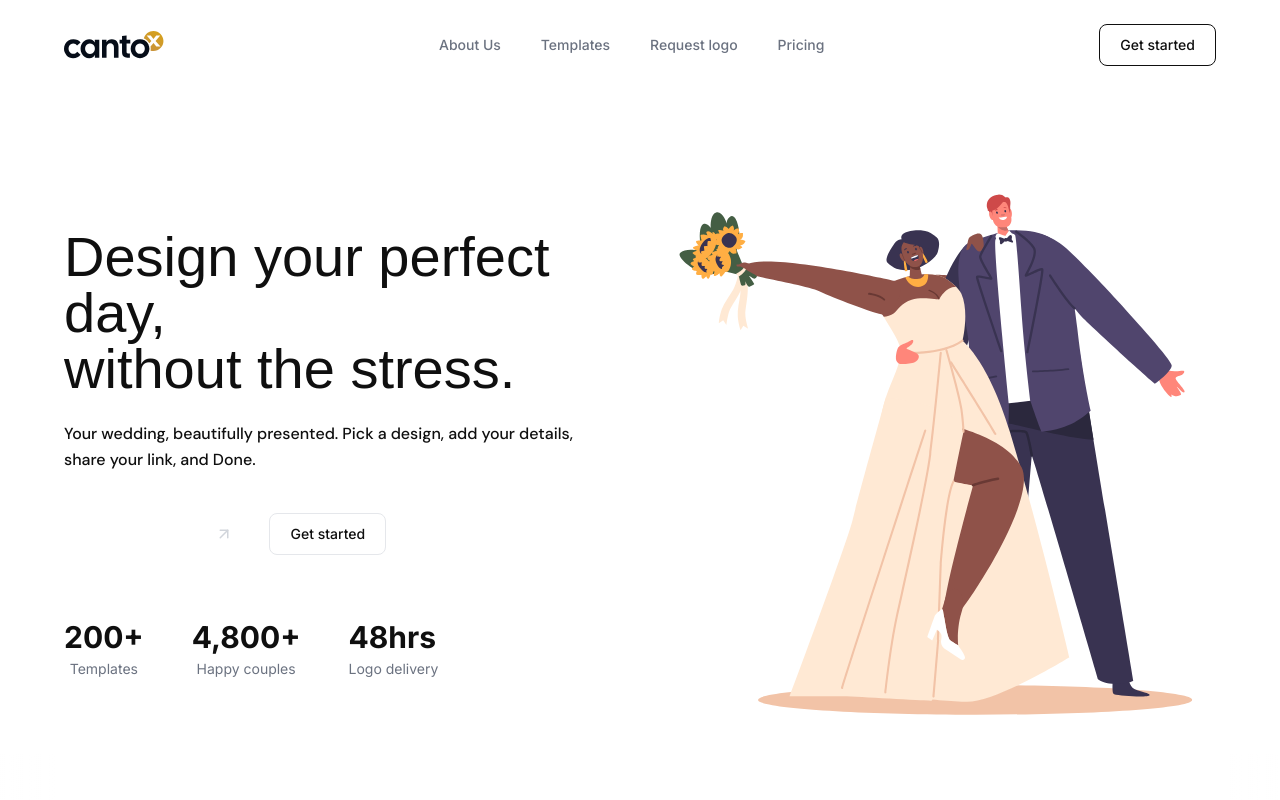
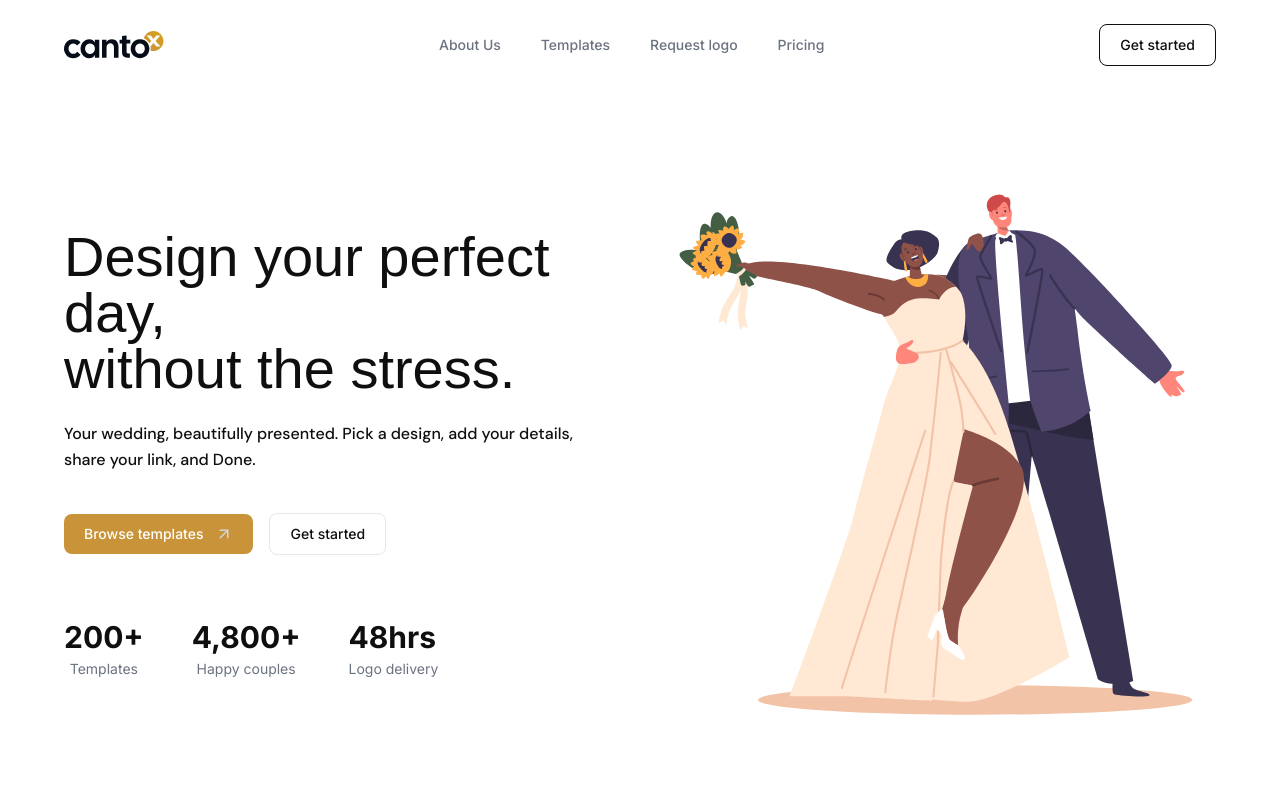
Before and after one commit to CantoX-Hub/cantoX-website, a Next.js app: page / in a window 1280 px wide. Shown: the top 800 px of the page. Built offline with nearby package versions, Linux system fonts and the light colour scheme; a web font is replaced by a local one.

Commit message:
fixes on button

```diff
--- a/app/component/about-us/StartYourJourney.tsx
+++ b/app/component/about-us/StartYourJourney.tsx
@@ -37,7 +37,7 @@ export default function ReadyToStart() {
           <div className="mt-5 md:mt-12 flex flex-wrap items-center gap-3">
                       <Button
                         href="/templates"
-                        // variant="primary"
+                        variant="accent"
                        className="bg-[#C9933A] text-white"
                         icon={<ArrowUpRight size={18} className="ml-1 text-gray-300" />}
                       >
--- a/app/component/landing/Hero.tsx
+++ b/app/component/landing/Hero.tsx
@@ -62,7 +62,7 @@ export default function Hero() {
           >
             <Button
             href="/templates"
-              variant="ghost"
+              variant="accent"
              className="bg-[#C9933A] text-white"
               icon={<ArrowUpRight size={18} className="ml-1 text-gray-300" />}
             >
```
